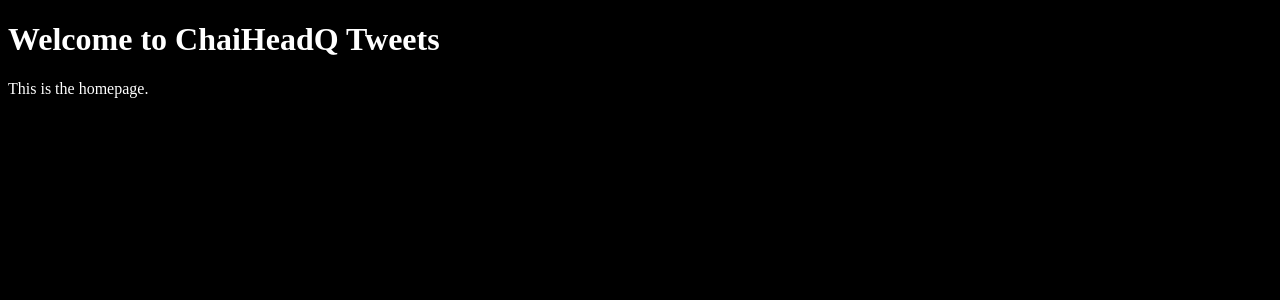
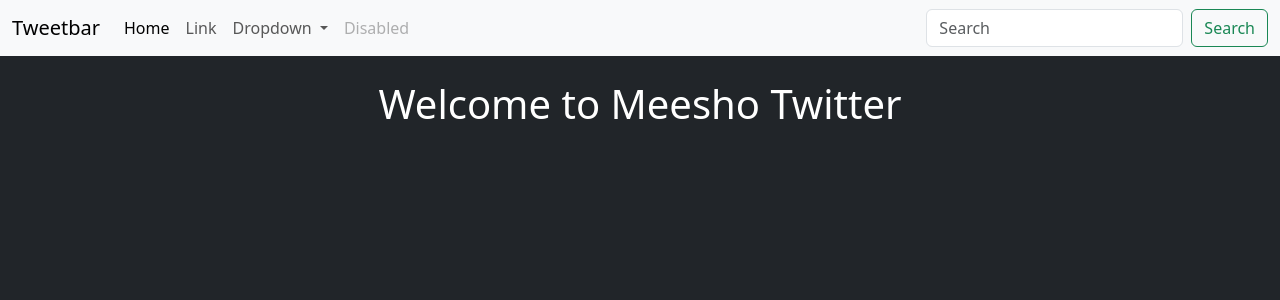
Before and after one commit to Yash0219/Django_project, a Django app: page /tweet/ in a window 1280 px wide. Shown: the top 300 px of the page. Run offline with Django 5.2, Linux system fonts and the light colour scheme.

Commit message:
writing models.py

```diff
--- a/chaiheadq/templates/layout.html
+++ b/chaiheadq/templates/layout.html
@@ -11,7 +11,43 @@
         {% endblock %}
     </title>
 </head>
-<body>
+<body class="bg-dark text-white">
+    <nav class="navbar navbar-expand-lg bg-body-tertiary">
+  <div class="container-fluid">
+    <a class="navbar-brand" href="#">Tweetbar</a>
+    <button class="navbar-toggler" type="button" data-bs-toggle="collapse" data-bs-target="#navbarSupportedContent" aria-controls="navbarSupportedContent" aria-expanded="false" aria-label="Toggle navigation">
+      <span class="navbar-toggler-icon"></span>
+    </button>
+    <div class="collapse navbar-collapse" id="navbarSupportedContent">
+      <ul class="navbar-nav me-auto mb-2 mb-lg-0">
+        <li class="nav-item">
+          <a class="nav-link active" aria-current="page" href="#">Home</a>
+        </li>
+        <li class="nav-item">
+          <a class="nav-link" href="#">Link</a>
+        </li>
+        <li class="nav-item dropdown">
+          <a class="nav-link dropdown-toggle" href="#" role="button" data-bs-toggle="dropdown" aria-expanded="false">
+            Dropdown
+          </a>
+          <ul class="dropdown-menu">
+            <li><a class="dropdown-item" href="#">Action</a></li>
+            <li><a class="dropdown-item" href="#">Another action</a></li>
+            <li><hr class="dropdown-divider"></li>
+            <li><a class="dropdown-item" href="#">Something else here</a></li>
+          </ul>
+        </li>
+        <li class="nav-item">
+          <a class="nav-link disabled" aria-disabled="true">Disabled</a>
+        </li>
+      </ul>
+      <form class="d-flex" role="search">
+        <input class="form-control me-2" type="search" placeholder="Search" aria-label="Search"/>
+        <button class="btn btn-outline-success" type="submit">Search</button>
+      </form>
+    </div>
+  </div>
+</nav>
     <div class="container">
         {% block content%}
         {% endblock%}
--- a/chaiheadq/tweet/templates/index.html
+++ b/chaiheadq/tweet/templates/index.html
@@ -1,17 +1,9 @@
-<!DOCTYPE html>
-<html lang="en">
-<head>
-    <meta charset="UTF-8">
-    <title>ChaiHeadQ Tweets</title>
-    <style>
-        body{
-            background-color: #000;
-            color: #FFF
-        }
-    </style>
-</head>
-<body>
-    <h1>Welcome to ChaiHeadQ Tweets</h1>
-    <p>This is the homepage.</p>
-</body>
-</html>
+{% extends "layout.html" %}
+
+{% block title %}
+ Meesho twitter
+{% endblock %}
+
+{% block content%}
+<h1 class="text-center text-white mt-4"> Welcome to Meesho Twitter</h1>
+{% endblock %}
```
